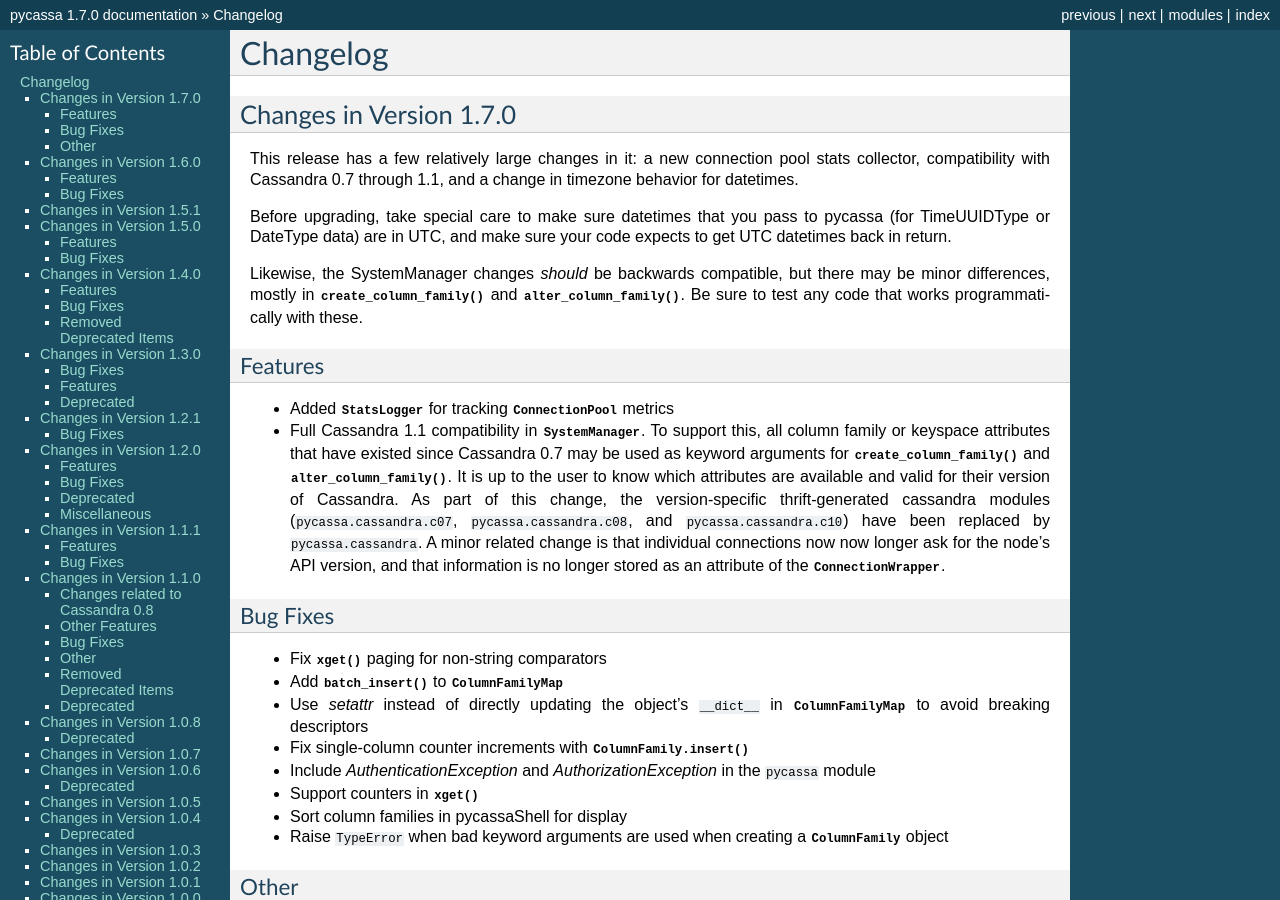
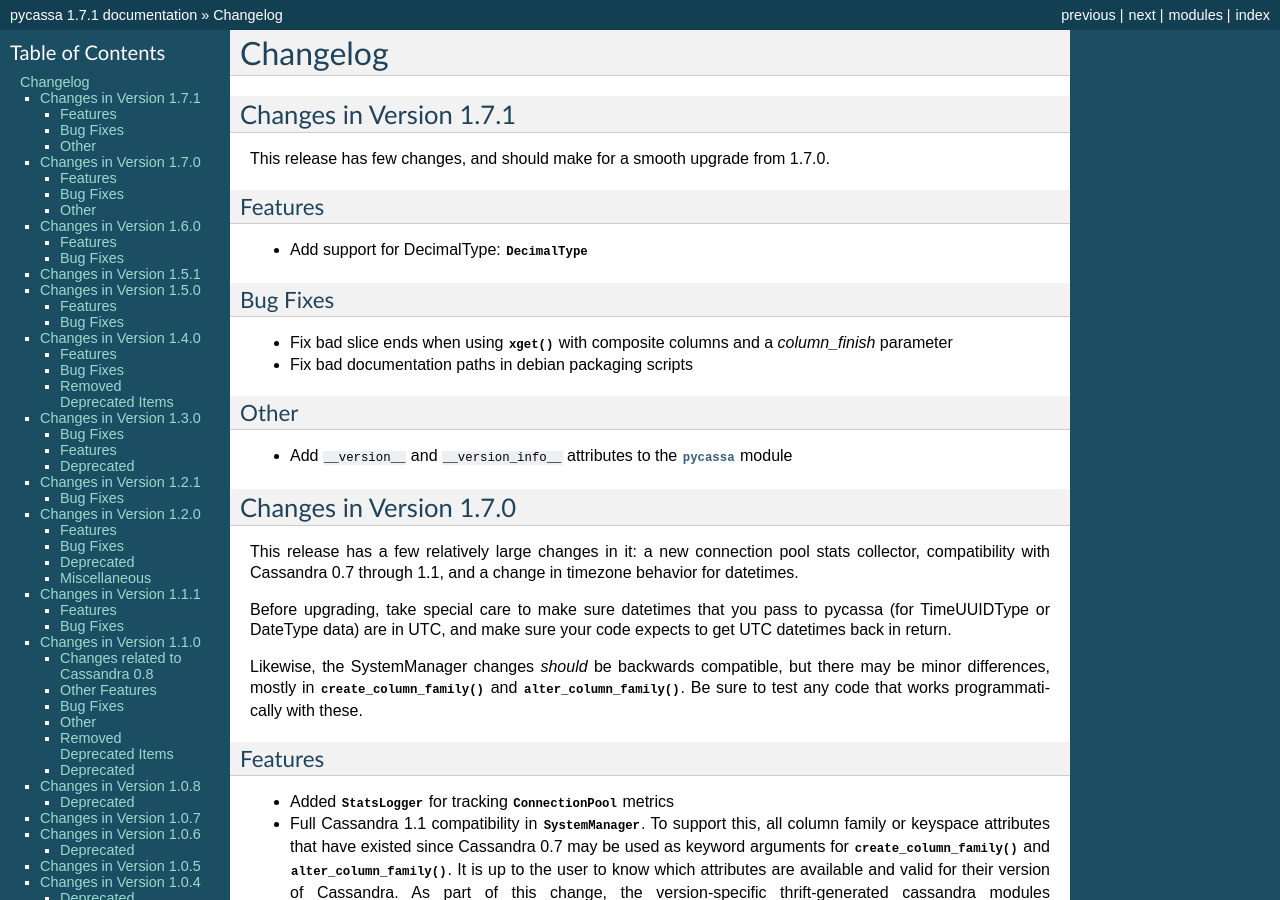
Before and after one commit to pycassa/pycassa, a Sphinx documentation site: the page built from doc/changelog.rst, in a window 1280 px wide and 900 px high. Built offline with Sphinx 7.4.7, drawn with Linux system fonts in a browser that asks for light colours; some of the changed text lies outside the part shown.

Commit message:
Bump version to 1.7.1, update changelog

```diff
--- a/doc/changelog.rst
+++ b/doc/changelog.rst
@@ -1,5 +1,26 @@
 Changelog
 =========
+
+Changes in Version 1.7.1
+------------------------
+This release has few changes, and should make for a smooth upgrade
+from 1.7.0.
+
+Features
+~~~~~~~~
+- Add support for DecimalType: :class:`~.types.DecimalType`
+
+Bug Fixes
+~~~~~~~~~
+- Fix bad slice ends when using :meth:`~.ColumnFamily.xget()` with
+  composite columns and a `column_finish` parameter
+- Fix bad documentation paths in debian packaging scripts
+
+Other
+~~~~~
+- Add ``__version__`` and ``__version_info__`` attributes to the
+  :mod:`pycassa` module
+
 
 Changes in Version 1.7.0
 ------------------------
--- a/pycassa/__init__.py
+++ b/pycassa/__init__.py
@@ -10,5 +10,5 @@
 
 from pycassa.logging.pycassa_logger import *
 
-__version_info__ = (1, 7, 0)
+__version_info__ = (1, 7, 1)
 __version__ = '.'.join(map(str, __version_info__))
```
Also changed, not shown: 1 other file.
